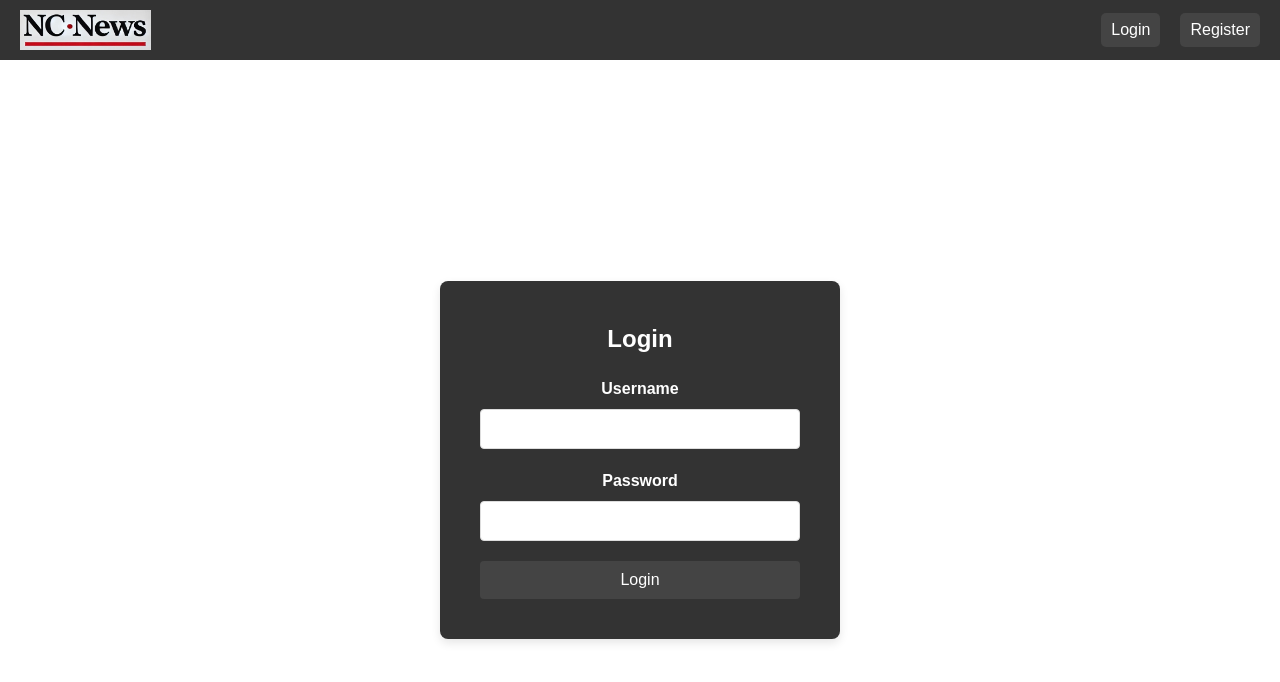
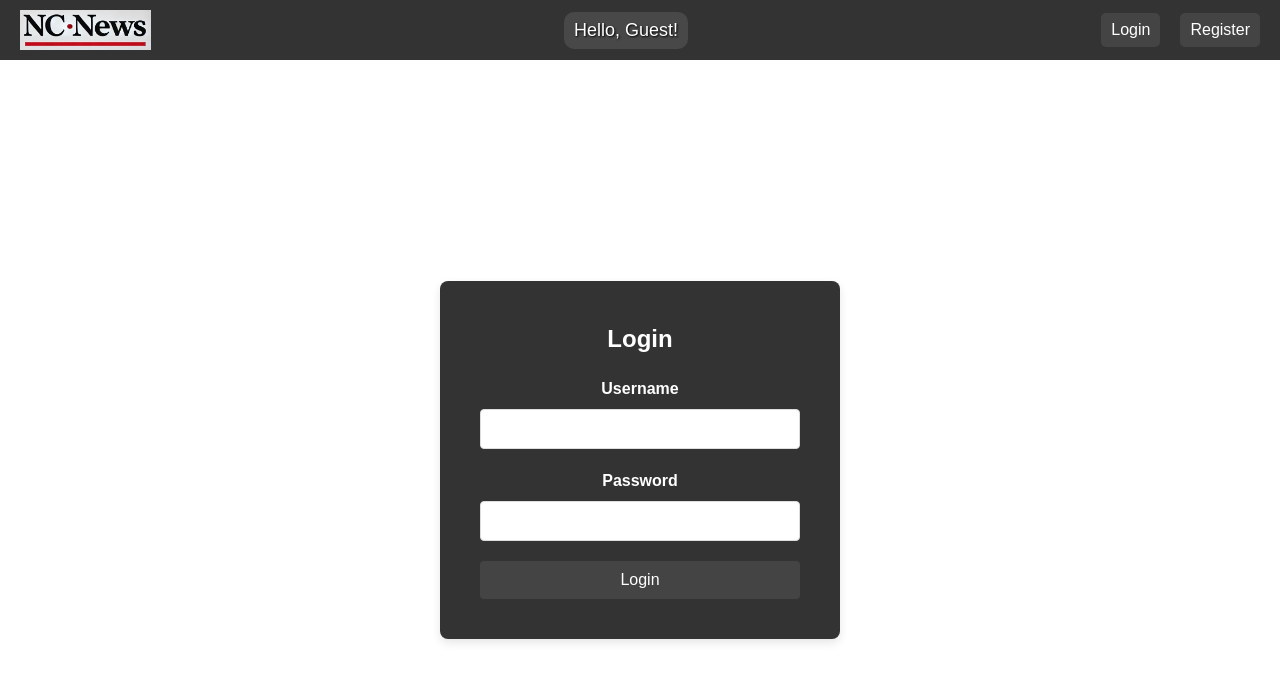
Before and after one commit to Joseph-Lee98/FE-NC-NEWS, a React (Vite) app: page /login in a window 1280 px wide. Shown: the top 682 px of the page. Built offline with nearby package versions, Linux system fonts and the light colour scheme; no server answers.

Commit message:
display welcome message and avatar image in header

```diff
--- a/src/components/header/Header.jsx
+++ b/src/components/header/Header.jsx
@@ -7,6 +7,9 @@ import logo from "/logo.jpeg";
 const Header = () => {
   const { user, isAuthenticated, logout, deleteUser } = useContext(AppContext);
   const navigate = useNavigate();
+
+  const defaultImgUrl =
+    "https://encrypted-tbn0.gstatic.com/images?q=tbn:ANd9GcSD6fmrTz-5wPJlO5UisF54wEFlfFdLim21Vw&s";
 
   const handleLogout = () => {
     logout();
@@ -28,6 +31,17 @@ const Header = () => {
         <Link to="/">
           <img src={logo} alt="Logo" className={styles.logo} />
         </Link>
+      </div>
+      <div className={styles.centerSection}>
+        {!isAuthenticated && (
+          <p className={styles.welcomeMessage}>Hello, Guest!</p>
+        )}
+        {isAuthenticated && user?.role === "user" && (
+          <p className={styles.welcomeMessage}>Welcome, {user.username}!</p>
+        )}
+        {isAuthenticated && user?.role === "admin" && (
+          <p className={styles.welcomeMessage}>Welcome Admin!</p>
+        )}
       </div>
       <nav className={styles.navLinks}>
         {!isAuthenticated && (
@@ -51,6 +65,20 @@ const Header = () => {
             <button onClick={handleAccountDelete} className={styles.button}>
               Delete Account
             </button>
+            {user.avatar_url && (
+              <img
+                src={user.avatar_url}
+                alt="User Avatar"
+                className={styles.avatar}
+              />
+            )}
+            {!user.avatar_url && (
+              <img
+                src={defaultImgUrl}
+                alt="Default Avatar"
+                className={styles.avatar}
+              />
+            )}
           </>
         )}
         {isAuthenticated && user?.role === "admin" && (
@@ -61,6 +89,11 @@ const Header = () => {
             <button onClick={handleLogout} className={styles.button}>
               Logout
             </button>
+            <img
+              src={user.avatar_url}
+              alt="Admin Avatar"
+              className={styles.avatar}
+            />
           </>
         )}
       </nav>
--- a/src/components/header/Header.module.css
+++ b/src/components/header/Header.module.css
@@ -18,6 +18,7 @@
 
 .navLinks {
   display: flex;
+  align-items: center;
   gap: 20px;
 }
 
@@ -43,3 +44,27 @@
   border: none;
   padding: 0;
 }
+
+.centerSection {
+  flex-grow: 1; /* Pushes content to the center */
+  display: flex;
+  justify-content: center;
+  align-items: center;
+}
+
+.welcomeMessage {
+  font-size: 18px;
+  color: #fff;
+  padding: 5px 10px;
+  background: rgba(255, 255, 255, 0.1);
+  border-radius: 10px;
+  text-shadow: 1px 1px 2px #000;
+}
+
+.avatar {
+  width: 40px;
+  height: 40px;
+  border-radius: 50%;
+  object-fit: cover;
+  border: 2px solid white;
+}
```
